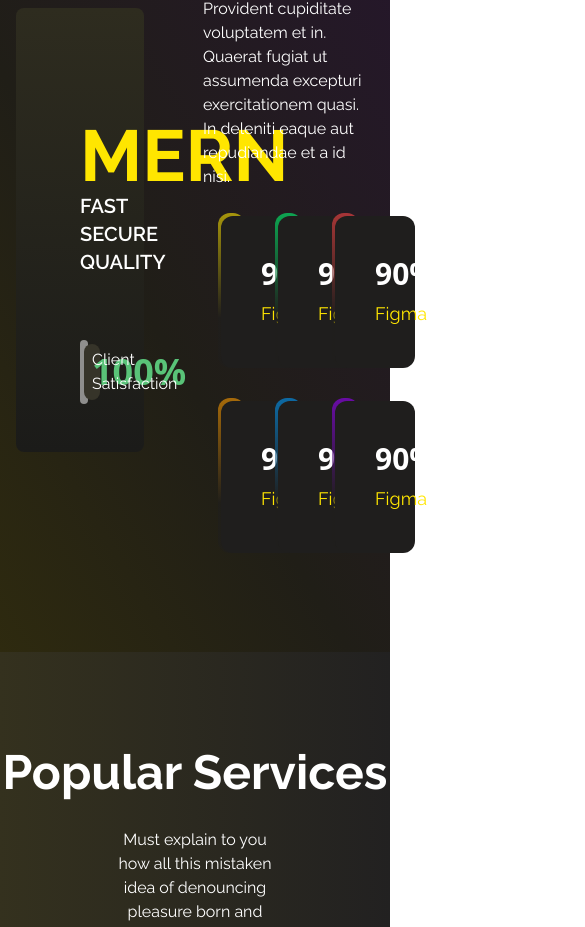
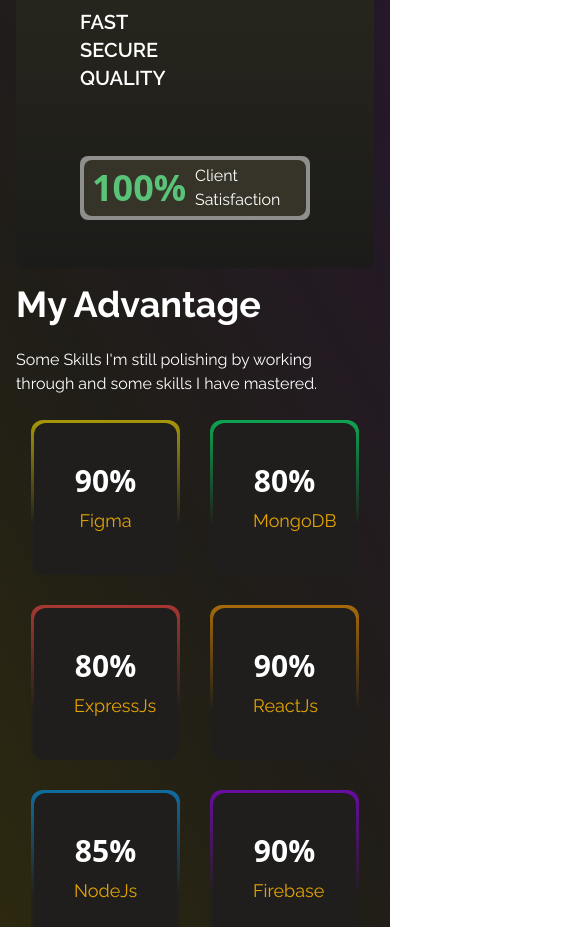
Before and after one commit to muradwp99/muradujjaman-portfolio, a React (Create React App) app: page / in a window 390 px wide. Shown: the part 1060-1987 px from the top of the page, 585 px wide, since content can reach past the window. Built offline with nearby package versions, Linux system fonts and the light colour scheme.

Commit message:
New upadate

```diff
--- a/src/Home/Experience.js
+++ b/src/Home/Experience.js
@@ -9,33 +9,33 @@
             background: "rgba(36,4,4,1)",
             background: "linear-gradient(59deg, rgba(25,25,25,1) 26%, rgba(36,4,4,1) 49%, rgba(17,17,17,1) 86%)"
         }} className='pb-24'>
-            <h2 className='text-5xl text-white font-bold text-center pt-24 pb-4'>Work Experience</h2>
-            <p className='text-center w-[50%] text-white mx-auto pb-6'>I'm New To React Development but I have worked as a senior WordPress developer in some minor company and also as freelancer in some popular marketplace</p>
+            <h2 className='lg:text-5xl text-3xl text-white font-bold text-center pt-24 pb-4'>Work Experience</h2>
+            <p className='text-center w-96 lg:w-[50%] text-white mx-auto pb-6'>I'm New To React Development but I have worked as a senior WordPress developer in some minor company and also as freelancer in some popular marketplace</p>
 
-            <div className='grid grid-cols-4 text-white items-center w-[85%] mx-auto mb-8 px-8 py-5 rounded-xl bg-[#333333]'>
+            <div className='grid grid-cols-2 lg:grid-cols-4 text-white items-center w-[85%] mx-auto mb-8 px-8 py-5 rounded-xl bg-[#333333]'>
                 <div>
-                    <h2 className='text-3xl font-semibold'><span className='text-lg'>May</span> 2020 - Present</h2>
+                    <h2 className='lg:text-3xl text-2xl font-semibold'><span className='text-lg'>May</span> 2020 - Present</h2>
                 </div>
                 <div className=''>
-                    <img className='w-20 ml-14' src={Fiverrlogo} alt="" />
+                    <img className='lg:w-20 w-24 ml-14' src={Fiverrlogo} alt="" />
                 </div>
-                <div className='ml-[-50px]'>
-                    <h2 className='text-3xl font-bold'>WordPress Developer</h2>
+                <div className='lg:ml-[-50px] lg:mt-0 mt-5'>
+                    <h2 className='lg:text-3xl text-xl font-bold'>WordPress Developer</h2>
                     <p className='text-error'>Fiverr Co.</p>
                 </div>
                 <div>
                     <a href="https://www.fiverr.com/muradwp99" className='float-right flex items-center gap-3'><BsArrowRight></BsArrowRight> Go to website</a>
                 </div>
             </div>
-            <div className='grid grid-cols-4 text-white items-center w-[85%] mx-auto px-8 py-5 rounded-xl bg-[#333333]'>
+            <div className='grid grid-cols-2 lg:grid-cols-4 text-white items-center w-[85%] mx-auto px-8 py-5 rounded-xl bg-[#333333]'>
                 <div>
-                    <h2 className='text-3xl font-semibold'><span className='text-lg'>April</span> 2021 - <span className='text-lg'>August</span> 2021</h2>
+                    <h2 className='lg:text-3xl text-2xl font-semibold'><span className='text-lg'>April</span> 2021 - <span className='text-lg'>August</span> 2021</h2>
                 </div>
                 <div className=''>
-                    <img className='w-16 bg-white rounded-full px-3 py-6 ml-16' src={logo} alt="" />
+                    <img className='lg:w-16 w-20 bg-white rounded-full px-3 lg:py-6 py-7 ml-16' src={logo} alt="" />
                 </div>
-                <div className='ml-[-50px]'>
-                    <h2 className='text-3xl font-bold'> WordPress Developer</h2>
+                <div className='lg:ml-[-50px] lg:mt-0 mt-5'>
+                    <h2 className='lg:text-3xl text-xl font-bold'> WordPress Developer</h2>
                     <p className='text-error'>Evofe, Dhaka, BD</p>
                 </div>
                 <div>
--- a/src/Home/MyAdvantage.js
+++ b/src/Home/MyAdvantage.js
@@ -8,11 +8,11 @@
             background: "linear-gradient(59deg, rgba(46,42,15,1) 0%, rgba(32,30,23,1) 39%, rgba(38,22,46,1) 100%)"
         }} className=''>
             <div class="hero min-h-screen">
-                <div class="hero-content grid grid-cols-2">
+                <div class="hero-content grid grid-cols-1 lg:grid-cols-2">
                     <div style={{
                         background: "#2e2c1f",
                         background: "linear-gradient(180deg,#2e2c1f,#1b1b19)"
-                    }} className='text-white px-16 py-28 w-[60%] rounded-lg'>
+                    }} className='text-white px-16 py-28 lg:w-[60%] rounded-lg'>
 
                         <div>
                             <h2 className='text-7xl font-bold text-secondary'>MERN</h2>
@@ -21,7 +21,7 @@
                             <p className='text-xl font-semibold'>QUALITY</p>
                         </div>
 
-                        <div className='bg-[#ffffff80] relative left-[80%] top-16 rounded-lg px-1 py-1'>
+                        <div className='bg-[#ffffff80] relative lg:left-[80%] top-16 rounded-lg px-1 py-1 '>
                             <div className='bg-[#363429] px-2 py-1 items-center grid grid-cols-2 rounded-lg'>
                                 <h2 className='text-4xl font-bold w-[50%] text-primary font-sans'>100%</h2>
                                 <p className='text-base w-[50%]'>Client <br /> Satisfaction</p>
@@ -29,9 +29,9 @@
                         </div>
                     </div>
                     <div>
-                        <h1 class="text-5xl text-white font-bold">My Advantage</h1>
-                        <p class="py-6 text-white">Provident cupiditate voluptatem et in. Quaerat fugiat ut assumenda excepturi exercitationem quasi. In deleniti eaque aut repudiandae et a id nisi.</p>
-                        <div className="skill-section grid grid-cols-3">
+                        <h1 class="lg:text-5xl text-4xl text-white font-bold">My Advantage</h1>
+                        <p class="py-6 text-white">Some Skills I'm still polishing by working through and some skills I have mastered.</p>
+                        <div className="skill-section grid grid-cols-2 lg:grid-cols-3">
                             <div className='skills1'>
                                 <div className='skill'>
                                     <h2 className='text-white text-3xl font-bold font-sans'>90%</h2>
@@ -40,32 +40,32 @@
                             </div>
                             <div className='skills2'>
                                 <div className='skill'>
-                                    <h2 className='text-white text-3xl font-bold font-sans'>90%</h2>
-                                    <p className='text-secondary text-lg mt-2'>Figma</p>
+                                    <h2 className='text-white text-3xl font-bold font-sans'>80%</h2>
+                                    <p className='text-secondary text-lg mt-2'>MongoDB</p>
                                 </div>
                             </div>
                             <div className='skills3'>
                                 <div className='skill'>
-                                    <h2 className='text-white text-3xl font-bold font-sans'>90%</h2>
-                                    <p className='text-secondary text-lg mt-2'>Figma</p>
+                                    <h2 className='text-white text-3xl font-bold font-sans'>80%</h2>
+                                    <p className='text-secondary text-lg mt-2'>ExpressJs</p>
                                 </div>
                             </div>
                             <div className='skills4'>
                                 <div className='skill'>
                                     <h2 className='text-white text-3xl font-bold font-sans'>90%</h2>
-                                    <p className='text-secondary text-lg mt-2'>Figma</p>
+                                    <p className='text-secondary text-lg mt-2'>ReactJs</p>
                                 </div>
                             </div>
                             <div className='skills5'>
                                 <div className='skill'>
-                                    <h2 className='text-white text-3xl font-bold font-sans'>90%</h2>
-                                    <p className='text-secondary text-lg mt-2'>Figma</p>
+                                    <h2 className='text-white text-3xl font-bold font-sans'>85%</h2>
+                                    <p className='text-secondary text-lg mt-2'>NodeJs</p>
                                 </div>
                             </div>
                             <div className='skills6'>
                                 <div className='skill'>
                                     <h2 className='text-white text-3xl font-bold font-sans'>90%</h2>
-                                    <p className='text-secondary text-lg mt-2'>Figma</p>
+                                    <p className='text-secondary text-lg mt-2'>Firebase</p>
                                 </div>
                             </div>
                         </div>
--- a/src/Home/PopularService.js
+++ b/src/Home/PopularService.js
@@ -10,10 +10,10 @@
             background: "rgb(52,49,30)",
             background: "linear-gradient(90deg, rgba(52,49,30,1) 0%, rgba(34,33,33,1) 100%)"
         }} className='pt-24 pb-24'>
-            <h2 className='text-5xl font-bold text-center font-bold text-white'>Popular Services</h2>
-            <p className='text-white text-center w-[40%] mx-auto mb-16 mt-8'>Must explain to you how all this mistaken idea of denouncing pleasure born and give you a complete account the system</p>
+            <h2 className='lg:text-5xl text-3xl font-bold text-center font-bold text-white'>Popular Services</h2>
+            <p className='text-white text-center lg:w-[40%] w-96 mx-auto lg:mb-16 lg:mt-8 my-4'>Must explain to you how all this mistaken idea of denouncing pleasure born and give you a complete account the system</p>
 
-            <div className='grid grid-cols-3 gap-5 w-[85%] mx-auto '>
+            <div className='grid lg:grid-cols-3 grid-cols-1 gap-5 w-[85%] mx-auto '>
                 <div class="card w-96 bg-base-100 shadow-xl bg-[#24242389]">
                     <figure class="px-8 py-8 mt-7 rounded-full text-warning text-5xl hover:bg-warning hover:duration-300 hover:text-white bg-stone-700 my-auto mx-auto">
                         <FaWordpressSimple></FaWordpressSimple>
--- a/tailwind.config.js
+++ b/tailwind.config.js
@@ -11,7 +11,7 @@
 
           "primary": "#59c378",
 
-          "secondary": "#fFe600",
+          "secondary": "#e4a400",
 
           "accent": "#37CDBE",
 
@@ -23,7 +23,7 @@
 
           "success": "#6b08a7",
 
-          "warning": "#FBBD23",
+          "warning": "#e4a400",
 
           "error": "#F87272",
         },
```
Also changed, not shown: src/Home/Projects.js (+35 -23 lines).
